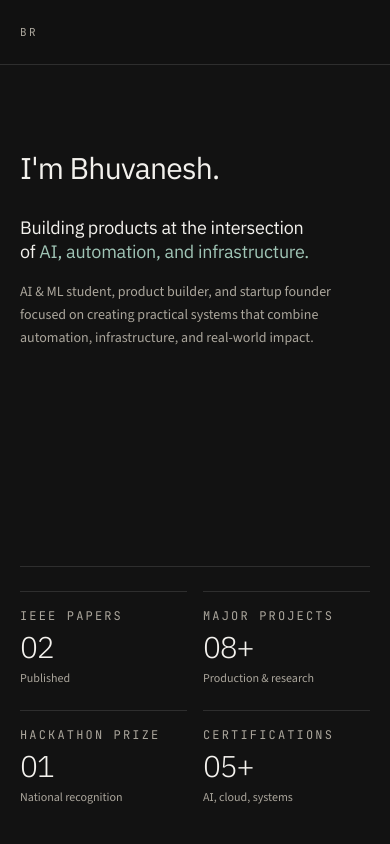
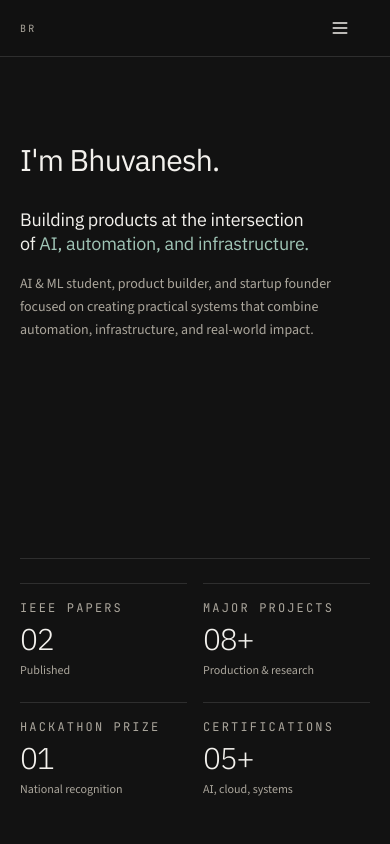
Before and after one commit to BHUVANESH0512/Portfolio, a React (Vite) app: page / in a window 390 px wide. Shown: the top 844 px of the page. Built offline with nearby package versions, Linux system fonts and the light colour scheme; the HTML template or start-up script is replaced by a standard one.

Commit message:
Mobile navigation optimization with hamburger menu for screens under 768px

```diff
--- a/src/components/SiteNav.tsx
+++ b/src/components/SiteNav.tsx
@@ -1,4 +1,6 @@
 import { Link, useLocation } from "react-router-dom";
+import { useState } from "react";
+import { Menu, X } from "lucide-react";
 
 const links = [
   { href: "#work", label: "Work" },
@@ -11,36 +13,77 @@ const links = [
 export const SiteNav = () => {
   const { pathname } = useLocation();
   const onHome = pathname === "/";
+  const [mobileMenuOpen, setMobileMenuOpen] = useState(false);
 
   return (
     <header className="sticky top-0 z-40 border-b border-rule bg-background/80 backdrop-blur supports-[backdrop-filter]:bg-background/70">
-      <div className="editorial-container flex h-16 items-center justify-between">
-        <Link to="/" className="flex items-center gap-3">
-          <span className="font-mono text-[11px] uppercase tracking-[0.22em] text-muted-foreground">BR</span>
-          <span className="hidden font-display text-sm font-medium sm:inline">Bhuvanesh</span>
+      <div className="editorial-container flex h-14 sm:h-16 items-center justify-between">
+        <Link to="/" className="flex items-center gap-2 sm:gap-3 flex-shrink-0">
+          <span className="font-mono text-[10px] sm:text-[11px] uppercase tracking-[0.22em] text-muted-foreground">BR</span>
+          <span className="hidden font-display text-xs sm:text-sm font-medium sm:inline">Bhuvanesh</span>
         </Link>
 
-        <nav className="hidden items-center gap-8 md:flex">
+        {/* Desktop Navigation */}
+        <nav className="hidden items-center gap-6 md:gap-8 md:flex">
           {links.map((l) => (
             <a
               key={l.href}
               href={onHome ? l.href : `/${l.href}`}
-              className="font-mono text-[11px] uppercase tracking-[0.18em] text-muted-foreground transition-colors hover:text-foreground"
+              className="font-mono text-[10px] sm:text-[11px] uppercase tracking-[0.18em] text-muted-foreground transition-colors hover:text-foreground"
             >
               {l.label}
             </a>
           ))}
         </nav>
 
-        <div className="flex items-center gap-3">
+        <div className="flex items-center gap-2 sm:gap-3">
+          {/* Desktop CTA */}
           <a
             href="#contact"
-            className="hidden font-mono text-[11px] uppercase tracking-[0.18em] text-foreground link-underline sm:inline"
+            className="hidden font-mono text-[10px] sm:text-[11px] uppercase tracking-[0.18em] text-foreground link-underline sm:inline"
           >
             Get in touch
           </a>
+
+          {/* Mobile Menu Button */}
+          <button
+            onClick={() => setMobileMenuOpen(!mobileMenuOpen)}
+            className="md:hidden p-2 touch-target"
+            aria-label="Toggle menu"
+          >
+            {mobileMenuOpen ? (
+              <X className="h-5 w-5" />
+            ) : (
+              <Menu className="h-5 w-5" />
+            )}
+          </button>
         </div>
       </div>
+
+      {/* Mobile Navigation Menu */}
+      {mobileMenuOpen && (
+        <nav className="md:hidden border-t border-rule bg-background/95">
+          <div className="editorial-container flex flex-col gap-1 py-3">
+            {links.map((l) => (
+              <a
+                key={l.href}
+                href={onHome ? l.href : `/${l.href}`}
+                onClick={() => setMobileMenuOpen(false)}
+                className="font-mono text-xs uppercase tracking-[0.18em] text-muted-foreground hover:text-foreground transition-colors py-2 px-2"
+              >
+                {l.label}
+              </a>
+            ))}
+            <a
+              href="#contact"
+              onClick={() => setMobileMenuOpen(false)}
+              className="font-mono text-xs uppercase tracking-[0.18em] text-foreground hover:text-primary transition-colors py-2 px-2"
+            >
+              Get in touch
+            </a>
+          </div>
+        </nav>
+      )}
     </header>
   );
 };
```
